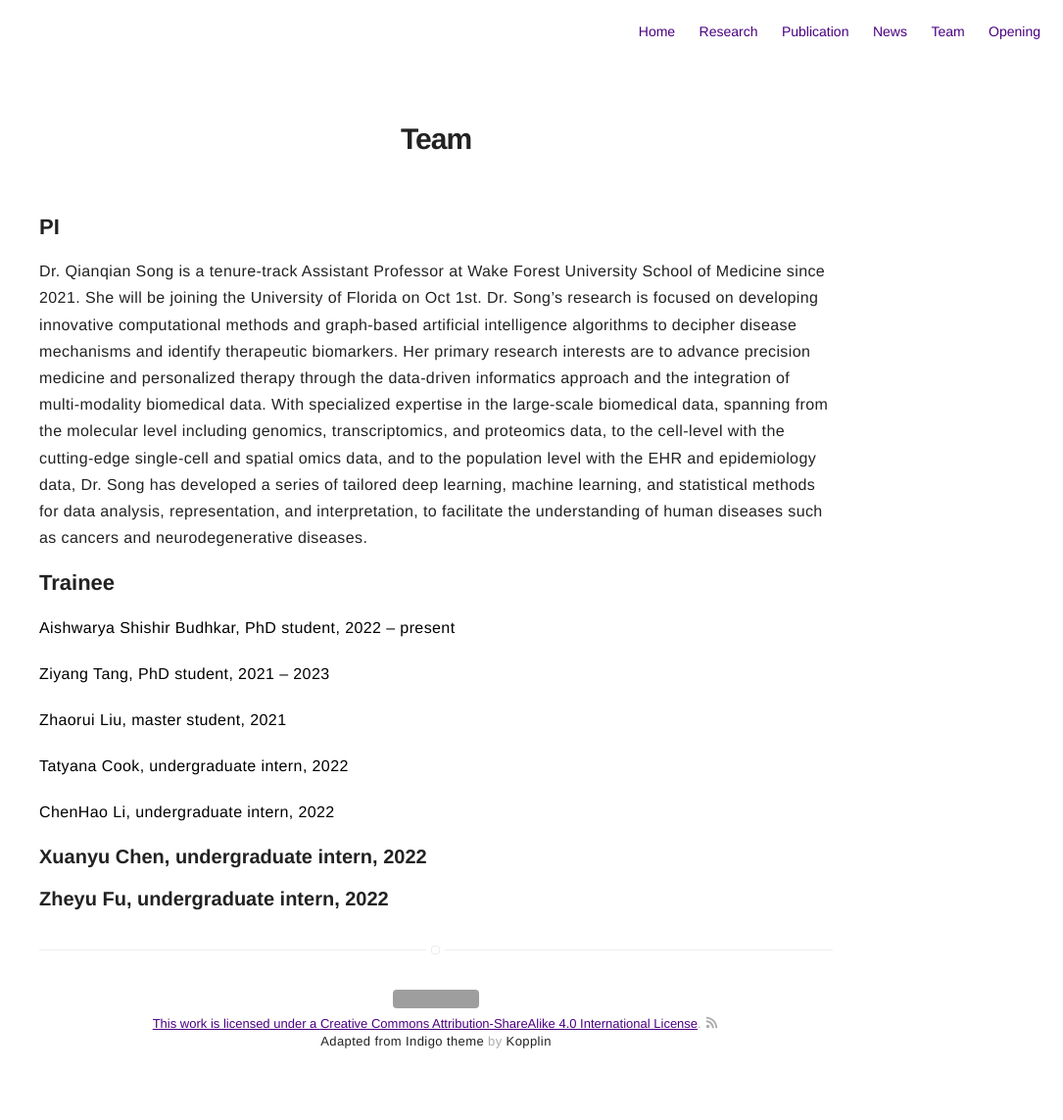
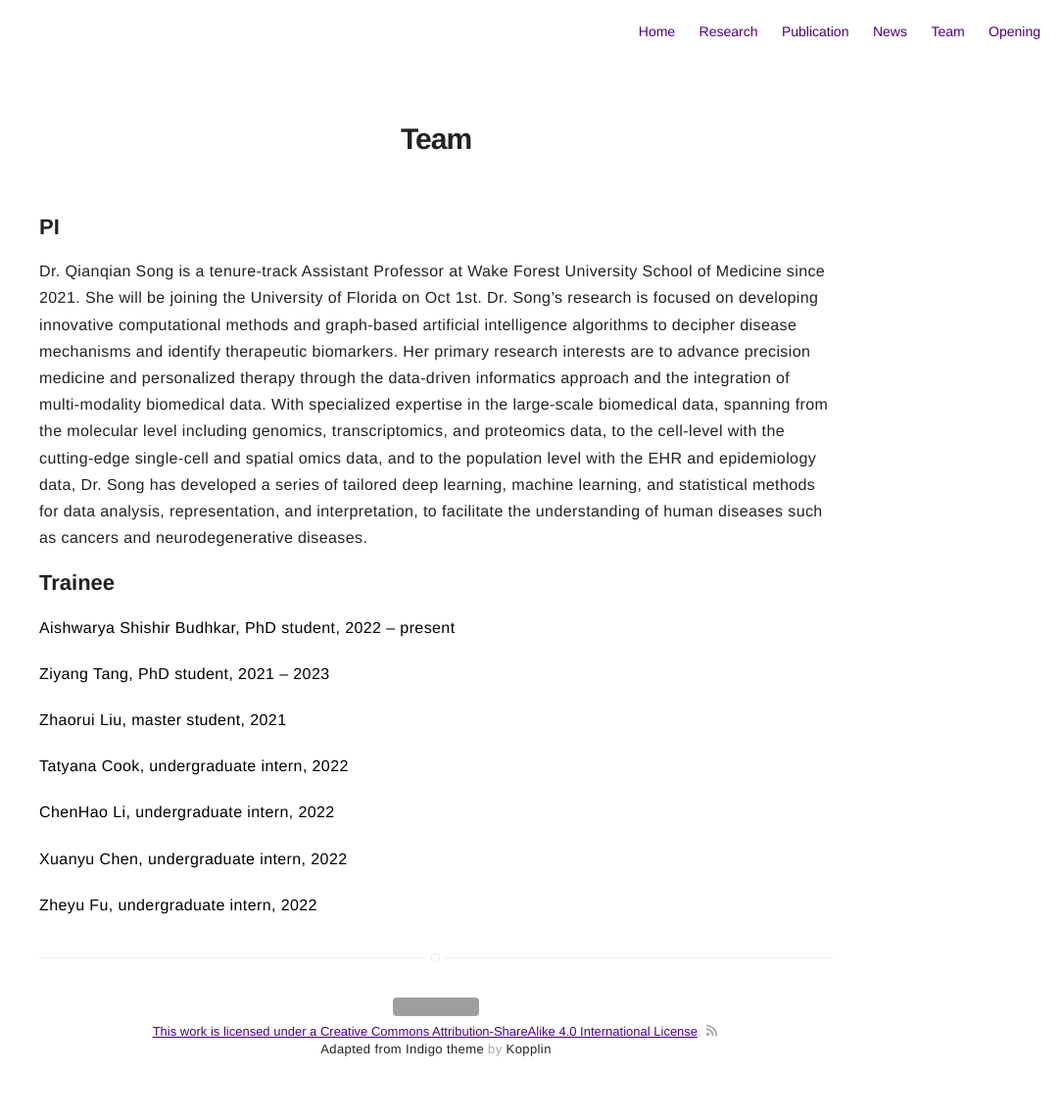
Before and after one commit to QSong-github/SongLab, a Jekyll site: the page built from pages/team.md, in a window 1280 px wide. Shown: the whole page at 98% size, without its empty margins (195-1280 px from the left). Built offline with Jekyll 4.4.1, drawn with Linux system fonts in a browser that asks for light colours; grey boxes are pictures that could not be loaded.

```diff
--- a/pages/team.md
+++ b/pages/team.md
@@ -19,6 +19,6 @@ Dr. Qianqian Song is a tenure-track Assistant Professor at Wake Forest Universit
 
 **ChenHao Li, undergraduate intern,	2022**
 
-### Xuanyu Chen, undergraduate intern,	2022
+**Xuanyu Chen, undergraduate intern, 2022**
 
-### Zheyu Fu, undergraduate intern,	2022
+**Zheyu Fu, undergraduate intern,	2022**
```
